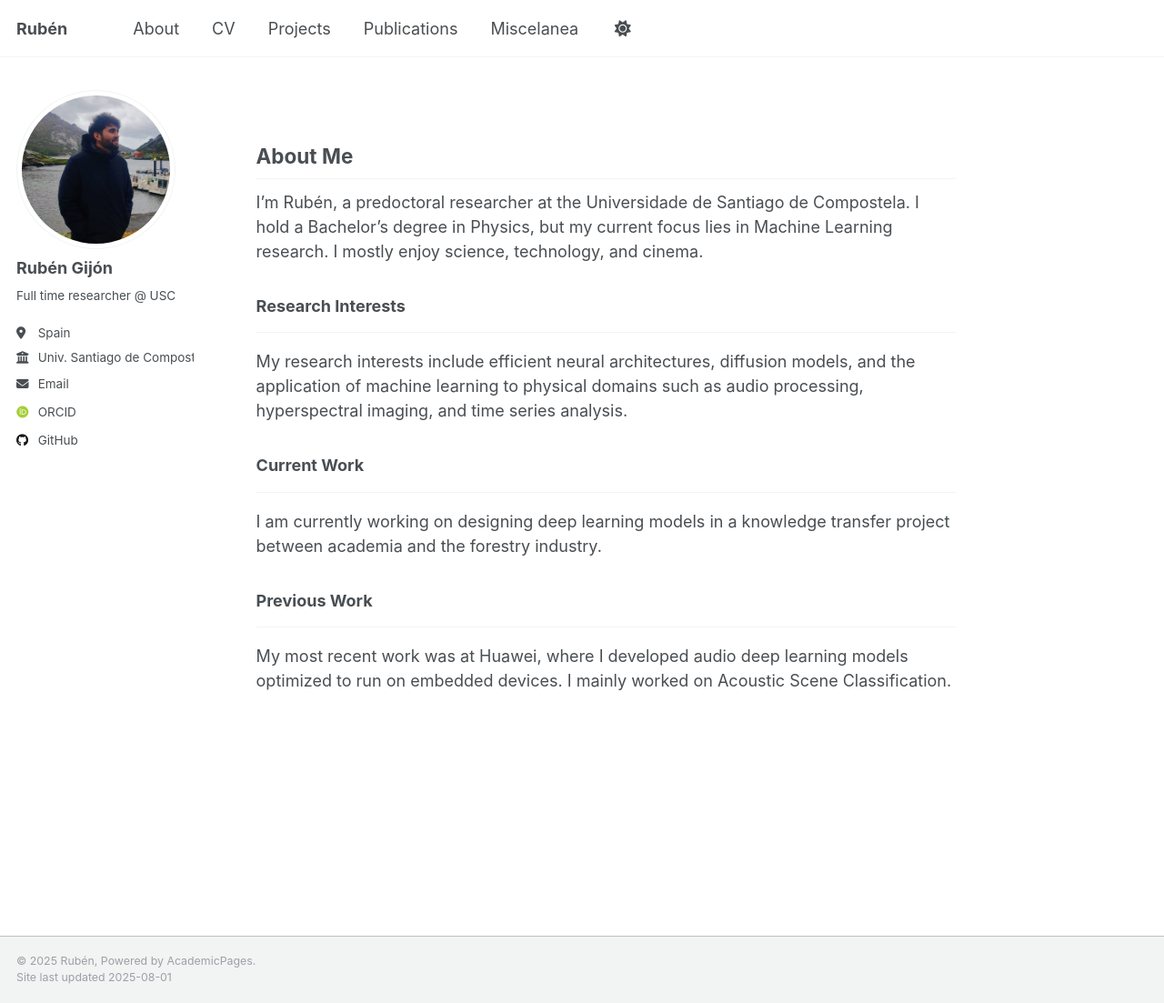
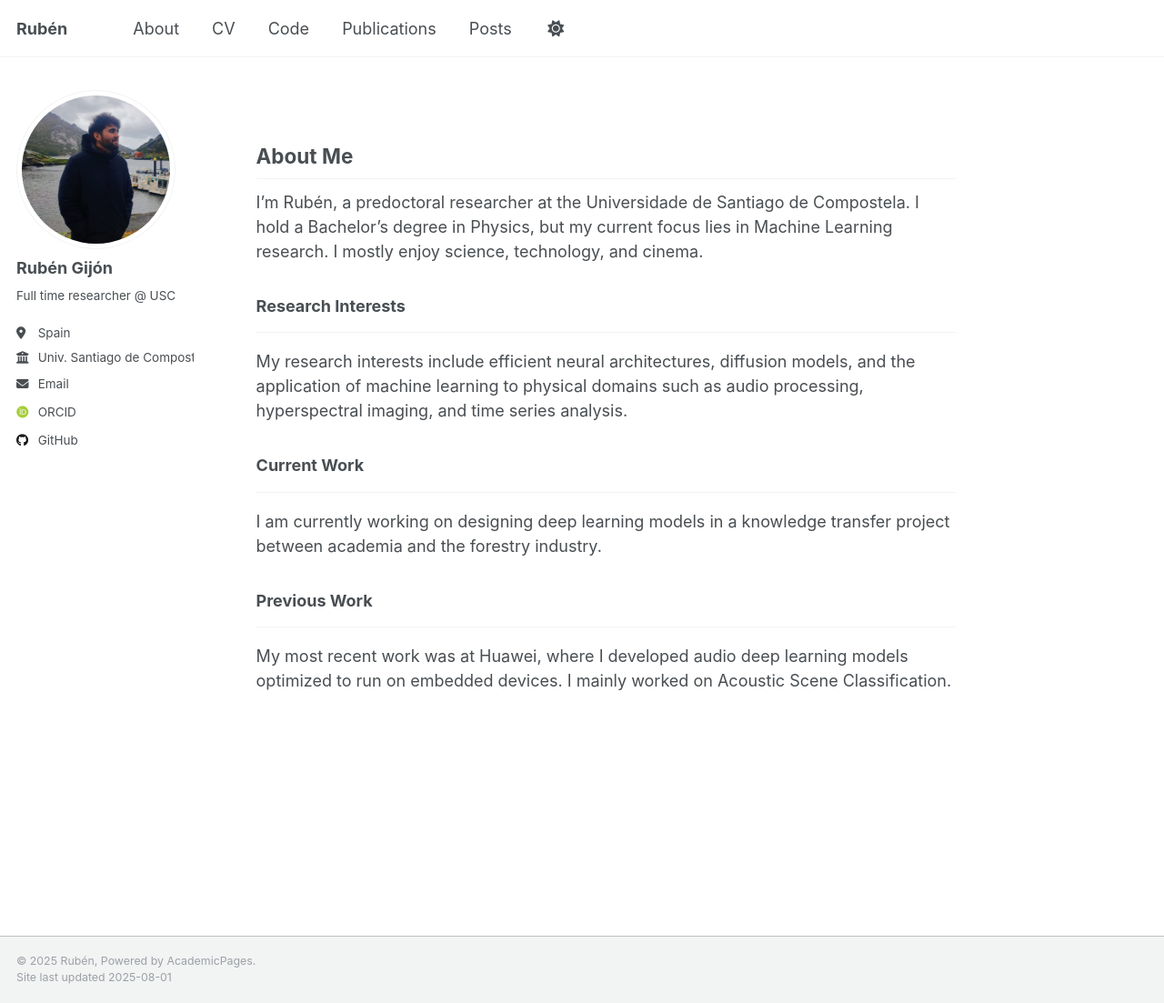
Before and after one commit to rubzip/rubzip.github.io, a Jekyll site: the page built from _pages/about.md, in a window 1280 px wide and 1103 px high. Shown: the whole window at 91% size. Built offline with Jekyll 4.4.1, drawn with Linux system fonts in a browser that asks for light colours; some web fonts are replaced; a script that is not in the unit is left out.

Commit message:
navigation

```diff
--- a/_data/navigation.yml
+++ b/_data/navigation.yml
@@ -14,11 +14,11 @@ main:
   - title: "CV"
     url: /cv/
 
-  - title: "Projects"
+  - title: "Code"
     url: /portfolio/
 
   - title: "Publications"
     url: /publications/
 
-  - title: "Miscelanea"
+  - title: "Posts"
     url: /year-archive/
```
